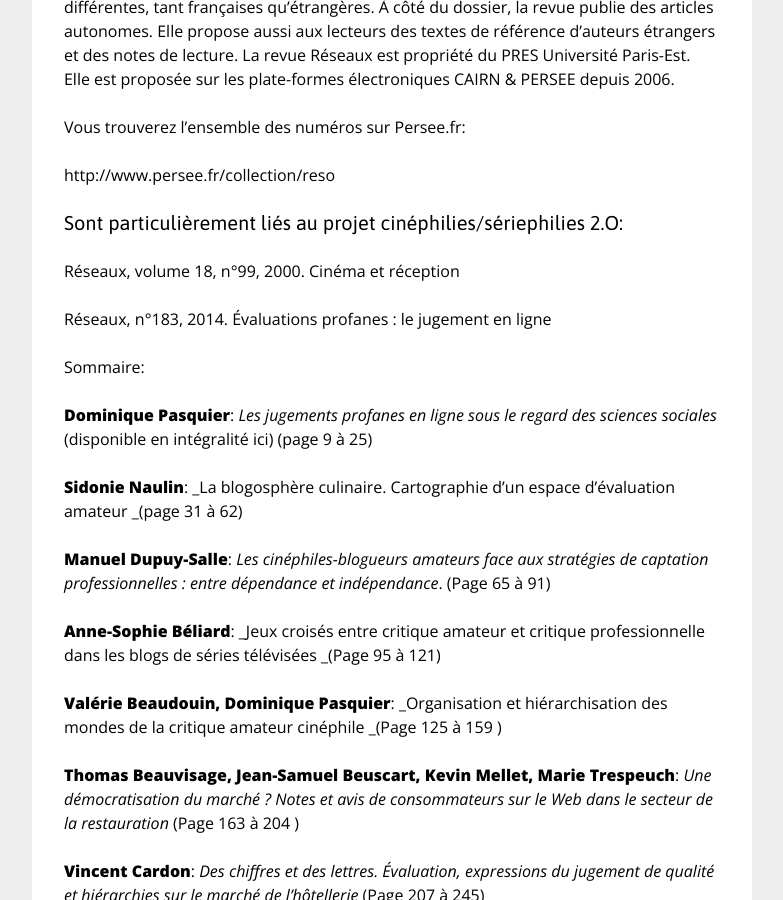
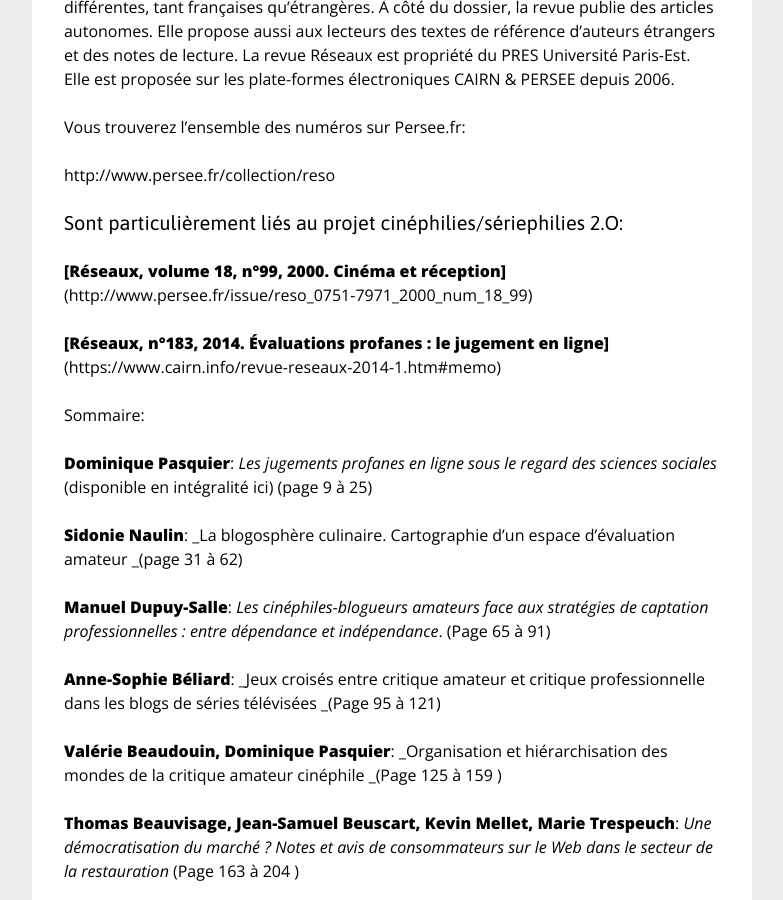
Before and after one commit to Labex-ICCA/Labex-ICCA.github.io, a Jekyll site: the page built from _posts/ecrits/2015-12-01-revue-reseaux.md, in a window 1280 px wide and 900 px high, scrolled down 928 px. Shown: the whole window, without its empty margins (248-1031 px from the left). Built offline with Jekyll 4.4.1, drawn with Linux system fonts in a browser that asks for light colours; Markdown is read by kramdown in place of the engine named in the settings.

Commit message:
Updated 2015-12-01-revue-reseaux.md

```diff
--- a/_posts/ecrits/2015-12-01-revue-reseaux.md
+++ b/_posts/ecrits/2015-12-01-revue-reseaux.md
@@ -29,9 +29,9 @@ Vous trouverez l'ensemble des numéros sur Persee.fr:
 [http://www.persee.fr/collection/reso]()
 
 ### Sont particulièrement liés au projet cinéphilies/sériephilies 2.O:
-[Réseaux, volume 18, n°99, 2000. Cinéma et réception](http://www.persee.fr/issue/reso_0751-7971_2000_num_18_99)
+**[Réseaux, volume 18, n°99, 2000. Cinéma et réception]**(http://www.persee.fr/issue/reso_0751-7971_2000_num_18_99)
 
-[Réseaux, n°183, 2014. Évaluations profanes : le jugement en ligne](https://www.cairn.info/revue-reseaux-2014-1.htm#memo)
+**[Réseaux, n°183, 2014. Évaluations profanes : le jugement en ligne]**(https://www.cairn.info/revue-reseaux-2014-1.htm#memo)
 
 Sommaire:
 
```
